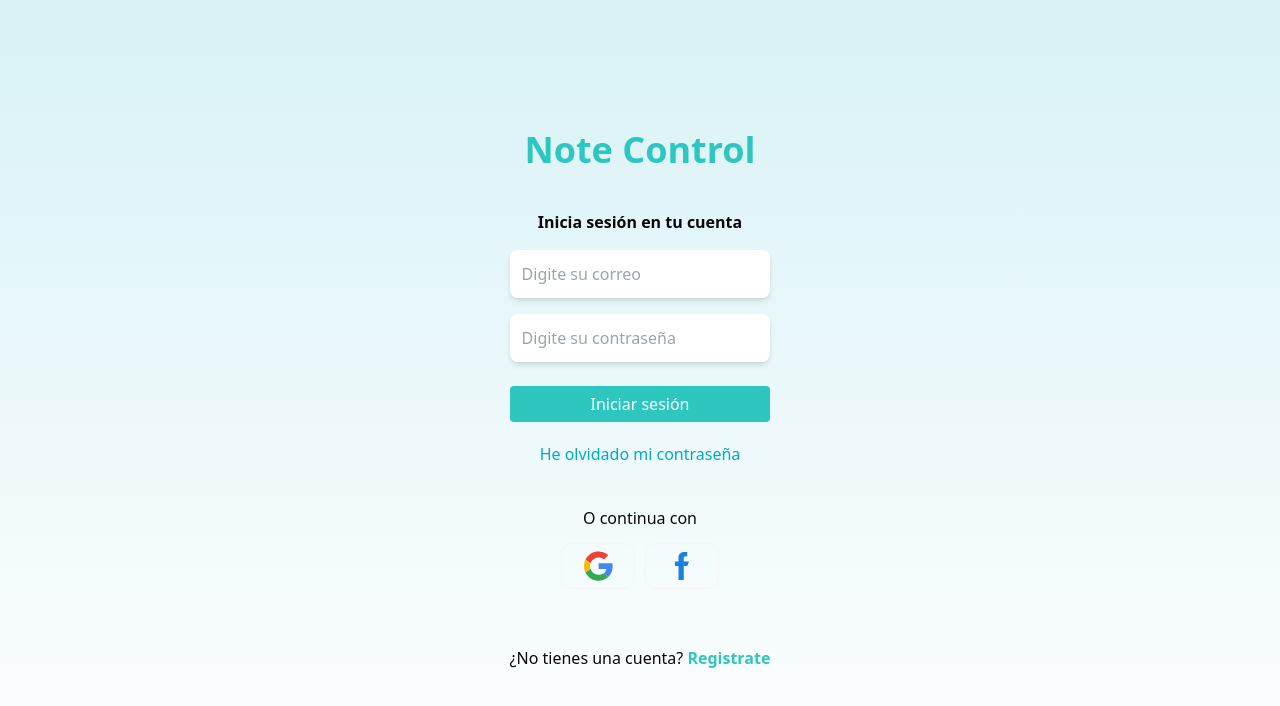
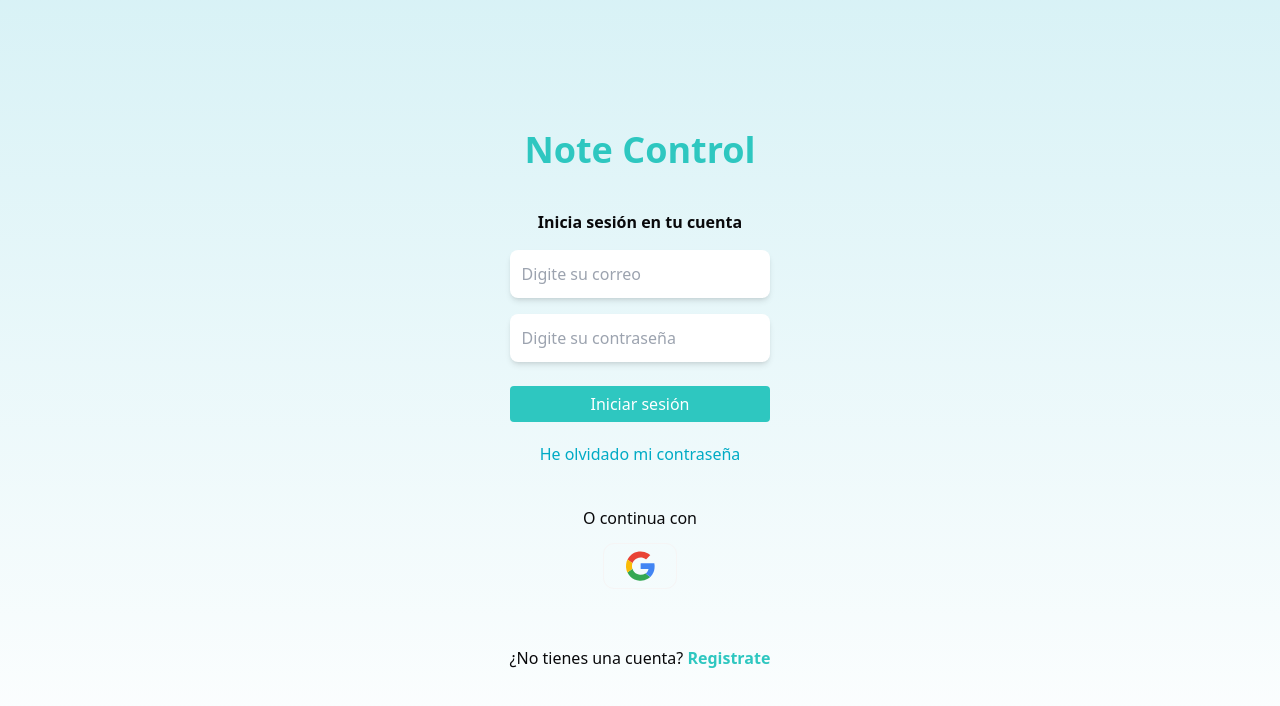
Before and after one commit to cristianCor19/NoteControlFront-, a React (Vite) app: page / in a window 1280 px wide. Shown: the top 706 px of the page. Built offline with nearby package versions, Linux system fonts and the light colour scheme; no server answers.

Commit message:
feat: add function to create session with google

```diff
--- a/src/pages/Login.jsx
+++ b/src/pages/Login.jsx
@@ -15,7 +15,7 @@ function Login() {
   });
   const navigate = useNavigate();
 
-  const {signin ,isAuthenticated} = useSession();
+  const {signin, signWithGoogle ,isAuthenticated} = useSession();
 
 
   const onSubmit = handleSubmit(async(data) => {
@@ -76,8 +76,12 @@ function Login() {
         <section className="pt-10">
           <p className="pb-5">O continua con</p>
           <div className="flex items-center justify-center gap-6">
-            <img src="/img/google-icon.svg" alt="" className="icons-login "/>
-            <img src="/img/facebook-icon.svg" alt="" className="icons-login shadow-amber-400"/>
+            <button onClick={signWithGoogle}>
+              <img src="/img/google-icon.svg" alt="" className="icons-login "/>
+            </button>
+            {/* <button onClick={signWithFacebook}>
+              <img src="/img/facebook-icon.svg" alt="" className="icons-login shadow-amber-400"/>
+            </button> */}
           </div>
         </section>
         <p className="mt-16">¿No tienes una cuenta? <Link to='/register-user' className="text-blue-ti font-bold">Registrate</Link></p>
```
